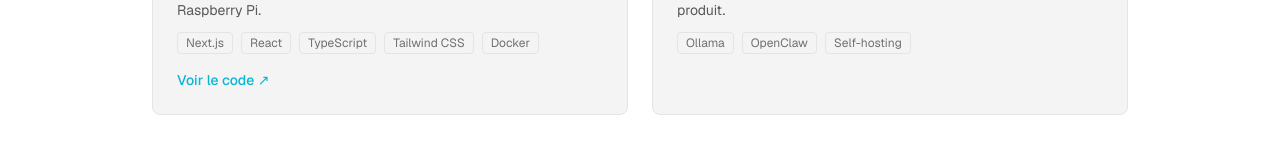
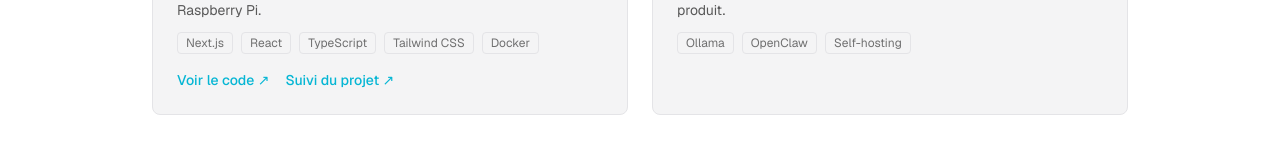
Before and after one commit to vh7383/hernandes.cloud, a Next.js app: page /projects in a window 1280 px wide. Shown: the part 342-502 px from the top of the page. Built offline with nearby package versions, Linux system fonts and the light colour scheme.

Commit message:
Lien vers le suivi de projet (instantané public ClickUp) sur la carte hernandes.cloud

```diff
--- a/components/ProjectCard.tsx
+++ b/components/ProjectCard.tsx
@@ -23,16 +23,28 @@ export default function ProjectCard({ project }: { project: Project }) {
           </li>
         ))}
       </ul>
+      <div className="mt-1 flex flex-wrap gap-x-4 gap-y-1">
         {project.links?.repo && (
           <a
             href={project.links.repo}
             target="_blank"
             rel="noopener noreferrer"
-          className="mt-1 text-sm font-medium text-brand hover:underline"
+            className="text-sm font-medium text-brand hover:underline"
           >
             Voir le code ↗
           </a>
         )}
+        {project.links?.board && (
+          <a
+            href={project.links.board}
+            target="_blank"
+            rel="noopener noreferrer"
+            className="text-sm font-medium text-brand hover:underline"
+          >
+            Suivi du projet ↗
+          </a>
+        )}
+      </div>
     </article>
   );
 }
--- a/content/projects.ts
+++ b/content/projects.ts
@@ -7,7 +7,7 @@ export interface Project {
   title: string;
   description: string;
   stack: string[];
-  links?: { repo?: string; demo?: string };
+  links?: { repo?: string; demo?: string; board?: string };
   status: "active" | "archived" | "idea";
 }
 
@@ -18,7 +18,10 @@ export const projects: Project[] = [
     description:
       "Ce site lui-même : refonte complète en Next.js/React, avec chatbot maison et monitoring public, déployé sur mon propre Raspberry Pi.",
     stack: ["Next.js", "React", "TypeScript", "Tailwind CSS", "Docker"],
-    links: { repo: "https://github.com/vh7383/hernandes.cloud" },
+    links: {
+      repo: "https://github.com/vh7383/hernandes.cloud",
+      board: "https://sharing.clickup.com/90121874429/l/h/6-901219336964-1/1d5bec3cbf05a0f",
+    },
     status: "active",
   },
   {
```
Lines whose indentation alone changed are shown as unchanged.
